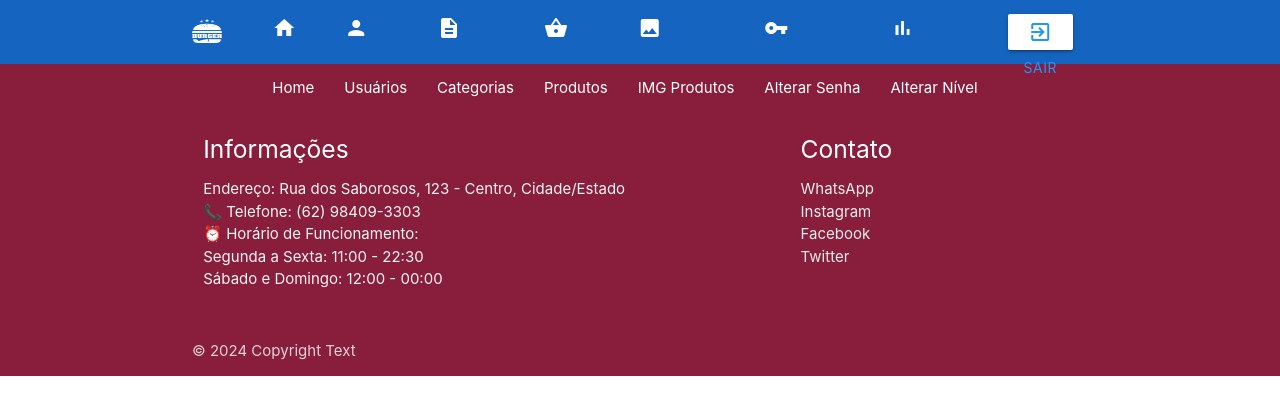
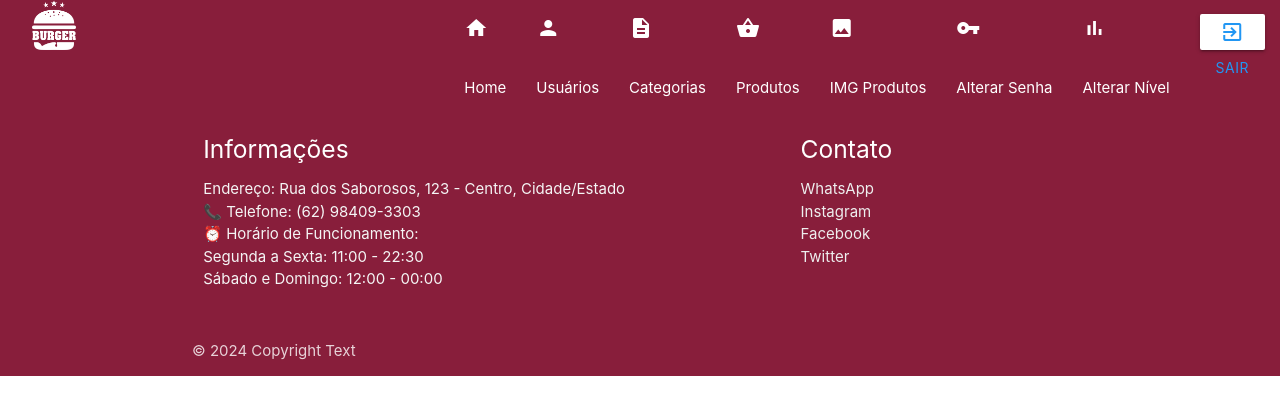
Before and after one commit to adautoturibio/projeto-web2, a CodeIgniter 4 app: the page made by app/Views/Templates_admin.php in a window 1280 px wide. Shown: the top 415 px of the page. Run offline with PHP 8.4 and a stand-in for CodeIgniter, Linux system fonts and the light colour scheme; the template is opened without the code that fills it, so the values that code supplies are empty; some libraries are stand-ins or nearby versions.

Commit message:
ajustando css no adm

```diff
--- a/app/Views/Templates/header.php
+++ b/app/Views/Templates/header.php
@@ -4,7 +4,7 @@
     <!-- Import Google Icon Font -->
     <link href="https://fonts.googleapis.com/icon?family=Material+Icons" rel="stylesheet">
     <!-- Import materialize.css -->
-    <link type="text/css" rel="stylesheet" href="assets/css/materialize.css" media="screen,projection"/>
+    <link type="text/css" rel="stylesheet" href="<?= base_url('assets/css/materialize.css') ?>" media="screen,projection"/>
     <script src="https://cdnjs.cloudflare.com/ajax/libs/materialize/1.0.0/js/materialize.min.js"></script>
     <meta name="viewport" content="width=device-width, initial-scale=1.0"/>
     <title>Hamburgueria</title>
--- a/app/Views/Templates/nav_admin.php
+++ b/app/Views/Templates/nav_admin.php
@@ -1,10 +1,8 @@
 <!-- Abre o menu de navegação -->
-<nav class="nav-wrapper blue darken-3">
-    <div class="container">
-        <a href="#" class="brand-logo">
-            <!--Logo do Projeto-->
-            <img src="<?php echo base_url('assets/imagens/logo.png') ?>" alt="Logo" width="30" height="24">
-        </a>
+<nav class="nav-wrapper cor-1b">
+    <div class="">
+
+        <a class="brand-logo" href="/home"><img src="/assets/imagens/logo.png" alt="Logo" class="navbar-logo"></a>
         <a href="#" data-target="mobile-demo" class="sidenav-trigger">
             <i class="material-icons">menu</i>
         </a>
```
Also changed, not shown: app/Views/Admin/index.php (+24 -20 lines), app/Views/Templates_admin.php (+5 -6 lines).
